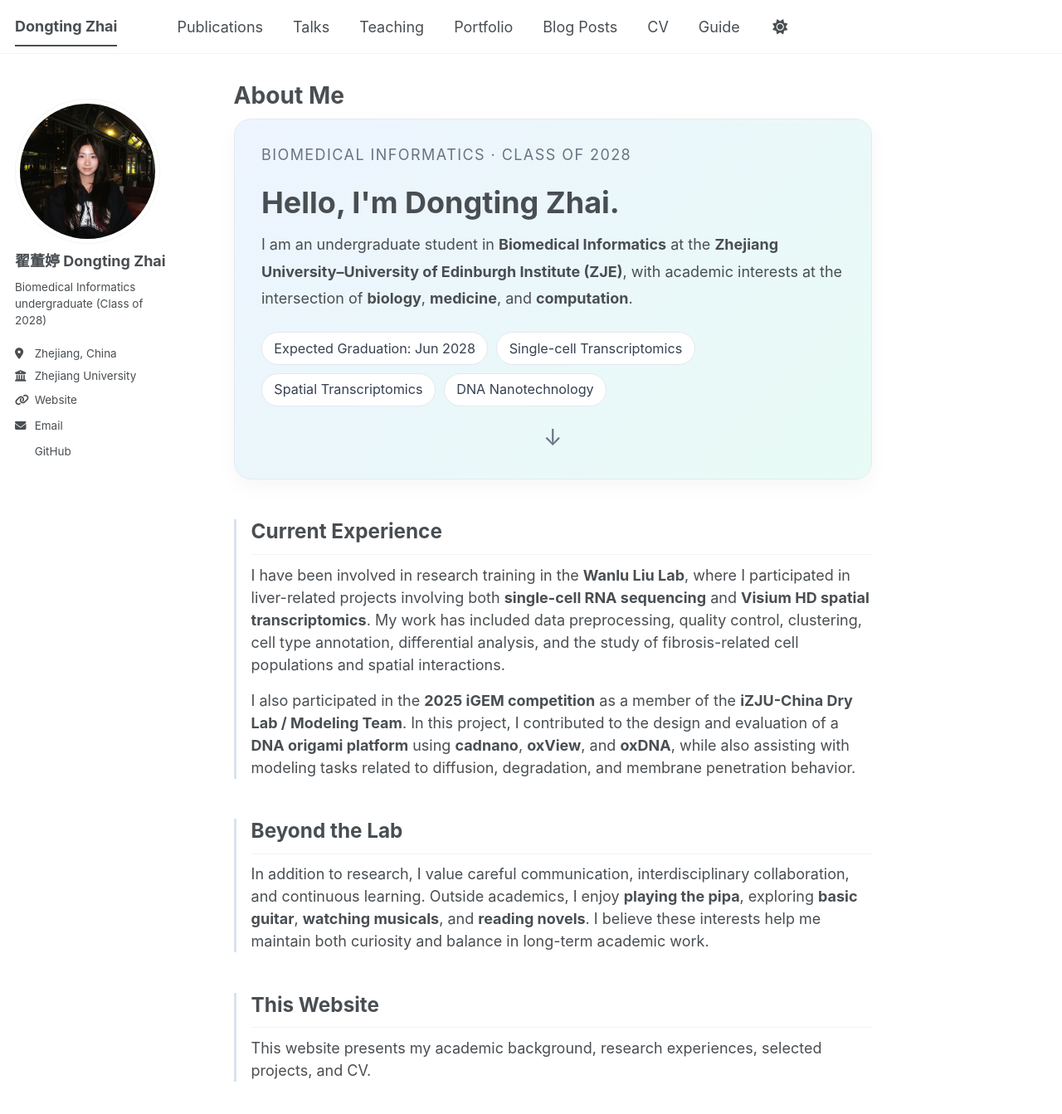
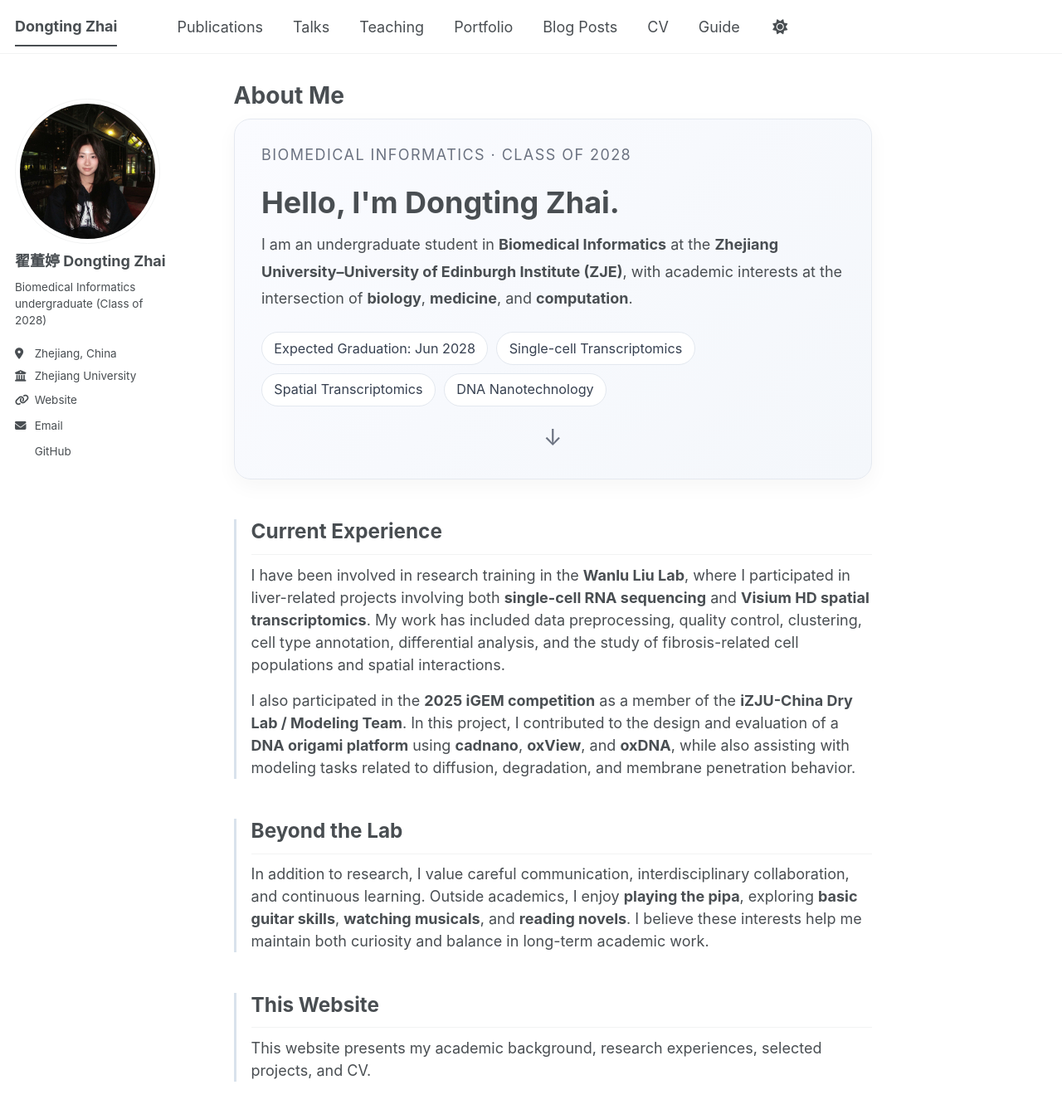
Before and after one commit to Iris1618/Iris1618.github.io, a Jekyll site: the page built from _pages/about.md, in a window 1280 px wide and 1400 px high. Shown: the top 1343 px of the window at 83% size. Built offline with Jekyll 4.4.1, drawn with Linux system fonts in a browser that asks for light colours; a script bundle is joined from its source files by our own code; library files that are not in the unit come from our copies.

```diff
--- a/_pages/about.md
+++ b/_pages/about.md
@@ -144,7 +144,7 @@ redirect_from:
   <p>
     In addition to research, I value careful communication, interdisciplinary
     collaboration, and continuous learning. Outside academics, I enjoy
-    <strong>playing the pipa</strong>, exploring <strong>basic guitar</strong>,
+    <strong>playing the pipa</strong>, exploring <strong>basic guitar skills</strong>,
     <strong>watching musicals</strong>, and <strong>reading novels</strong>.
     I believe these interests help me maintain both curiosity and balance in
     long-term academic work.
```
Also changed, not shown: other parts of _pages/about.md (+1 -1 lines).
